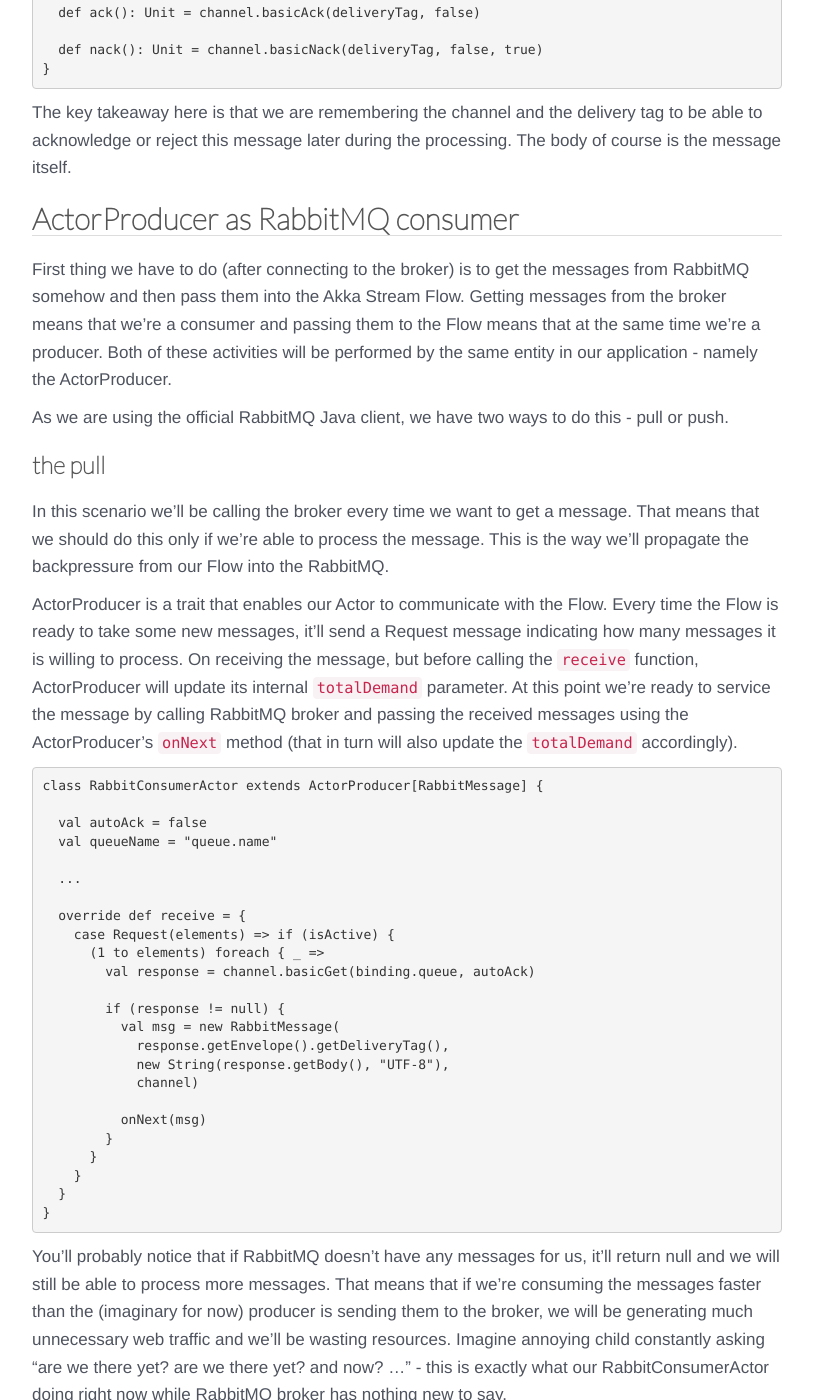
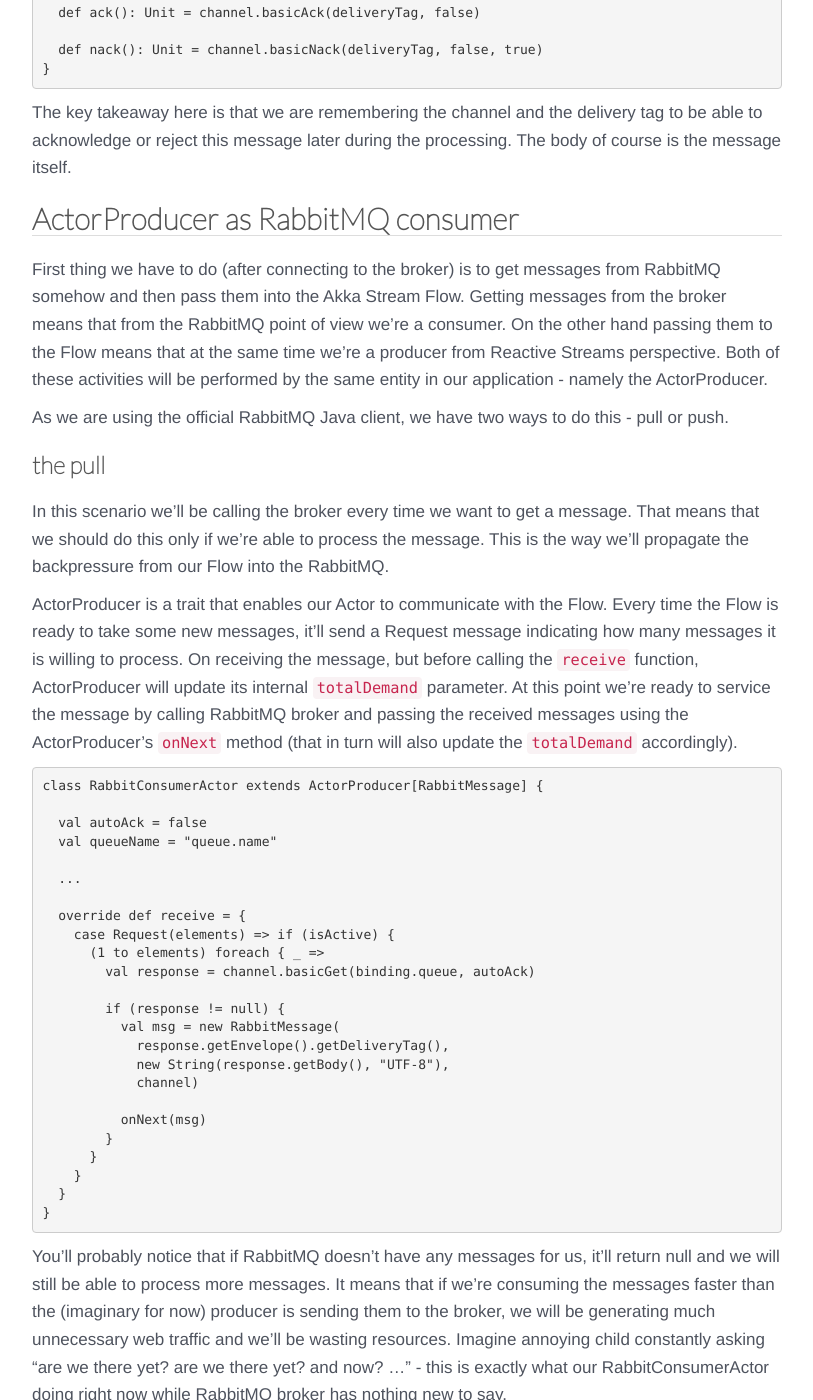
Before and after one commit to serafinmaciej/ScalaConsultants.github.io, a Jekyll site: the page built from _posts/2014-06-22-rabbit-with-akka-stream.markdown, in a window 1280 px wide and 1400 px high, scrolled down 985 px. Shown: the whole window, without its empty margins (233-1046 px from the left). Built offline with Jekyll 4.4.1, drawn with Linux system fonts in a browser that asks for light colours; comment, search, counter and statistics services are not loaded; some of the changed text lies outside the part shown.

Commit message:
typos and some style fixes

```diff
--- a/_posts/2014-06-22-rabbit-with-akka-stream.markdown
+++ b/_posts/2014-06-22-rabbit-with-akka-stream.markdown
@@ -41,7 +41,7 @@
 
 ##ActorProducer as RabbitMQ consumer
 
-First thing we have to do (after connecting to the broker) is to get the messages from RabbitMQ somehow and then pass them into the Akka Stream Flow. Getting messages from the broker means that we're a consumer and passing them to the Flow means that at the same time we're a producer. Both of these activities will be performed by the same entity in our application - namely the ActorProducer.
+First thing we have to do (after connecting to the broker) is to get messages from RabbitMQ somehow and then pass them into the Akka Stream Flow. Getting messages from the broker means that from the RabbitMQ point of view we're a consumer. On the other hand passing them to the Flow means that at the same time we're a producer from Reactive Streams perspective. Both of these activities will be performed by the same entity in our application - namely the ActorProducer.
 
 As we are using the official RabbitMQ Java client, we have two ways to do this - pull or push.
 
@@ -78,7 +78,7 @@
 }
 ~~~
 
-You'll probably notice that if RabbitMQ doesn't have any messages for us, it'll return null and we will still be able to process more messages. That means that if we're consuming the messages faster than the (imaginary for now) producer is sending them to the broker, we will be generating much unnecessary web traffic and we'll be wasting resources. Imagine annoying child constantly asking "are we there yet? are we there yet? and now? ..." - this is exactly what our RabbitConsumerActor doing right now while RabbitMQ broker has nothing new to say.
+You'll probably notice that if RabbitMQ doesn't have any messages for us, it'll return null and we will still be able to process more messages. It means that if we're consuming the messages faster than the (imaginary for now) producer is sending them to the broker, we will be generating much unnecessary web traffic and we'll be wasting resources. Imagine annoying child constantly asking "are we there yet? are we there yet? and now? ..." - this is exactly what our RabbitConsumerActor doing right now while RabbitMQ broker has nothing new to say.
 
 That is why we will use the Push method next.
 
@@ -150,9 +150,9 @@
 
 ##Ducting the Flow
 
-We can now call some Flow methods to process our message. Akka Streams allow us to do a lot of things here - `map`, `foreach`, `group`, `zip` and more. I'm not going to go through these as there are already some good descriptions out there like in Frank Sauer's [CEP using Akka Streams](http://www.franklysauer.com/2014/05/cep-using-akka-streams/). What I'm intrested in here is what to do when you want to define your stream manipulation separately from the Flow declaration itself.
+We can now call some Flow methods to process our message. Akka Streams allow us to do a lot of things here - `map`, `foreach`, `group`, `zip` and more. I'm not going to go through all of these as there are already some good descriptions out there - like in Frank Sauer's [CEP using Akka Streams](http://www.franklysauer.com/2014/05/cep-using-akka-streams/). What I'm intrested in here is what to do when you want to define your stream manipulation separately from the Flow declaration itself.
 
-In Akka Streams 0.2, the only way of composing flow processing was through `Flow[In] => Flow[Out]` functions. That's ok, but we could do better. And of course Akka guys did do better. In Akka Streams 0.3 they've introduced `Duct`'s. Duct is a placeholder for your transformations that can be created independently from the Flow and later attached to it. The signature is `Duct[In, Out]`. As you might have guessed, `In` is a type that enters the Duct and `Out` is the type that leaves. Here's an example of a Duct:
+In Akka Streams 0.2, the only way of composing flow processing was through `Flow[In] => Flow[Out]` functions. That's ok, but we could do better. And of course Akka guys did do better. In Akka Streams 0.3 they've introduced `Duct`'s. Duct is a placeholder for your transformations that can be created independently from the Flow and later appended to it. The signature is `Duct[In, Out]`. As you might have guessed, `In` is a type that enters the Duct and `Out` is the type that leaves. Here's an example of a Duct:
 
 ~~~ scala
 object RabbitApp extends App {
```
Also changed, not shown: other parts of _posts/2014-06-22-rabbit-with-akka-stream.markdown (+6 -6 lines).
